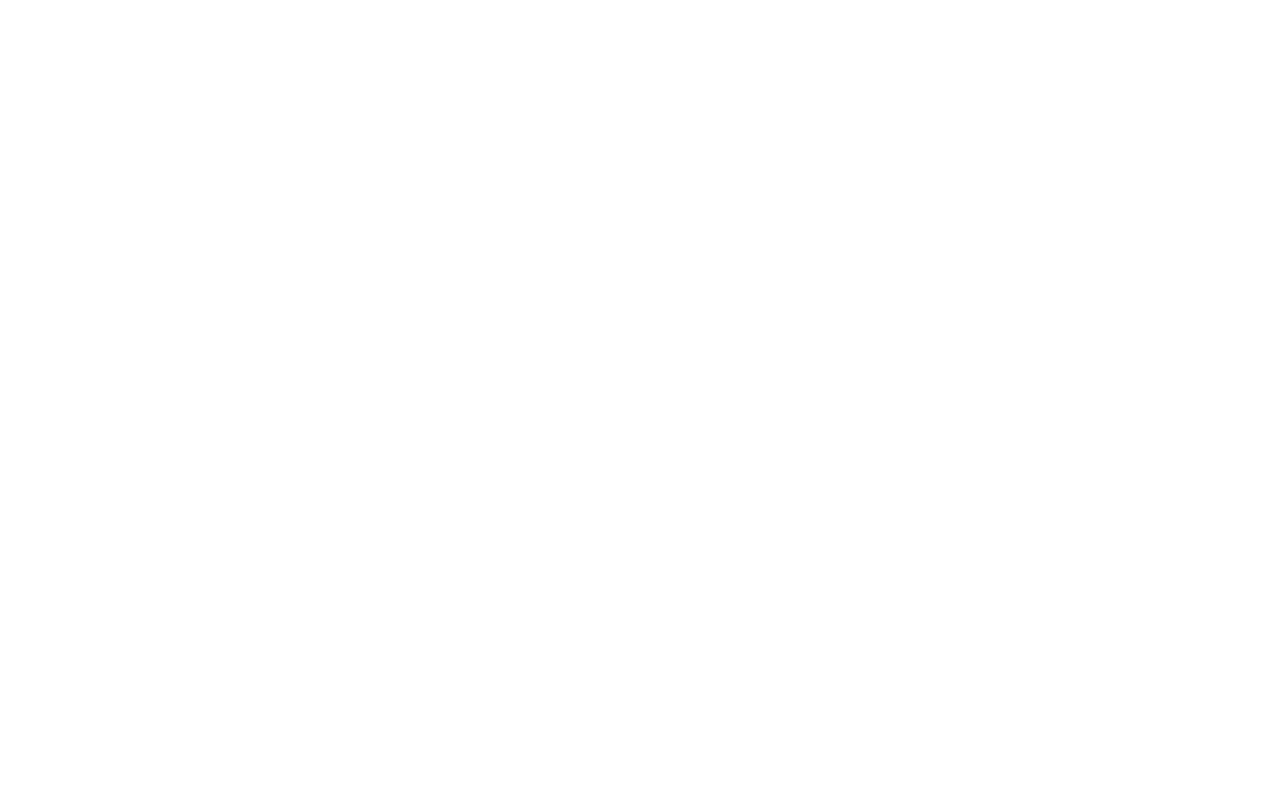
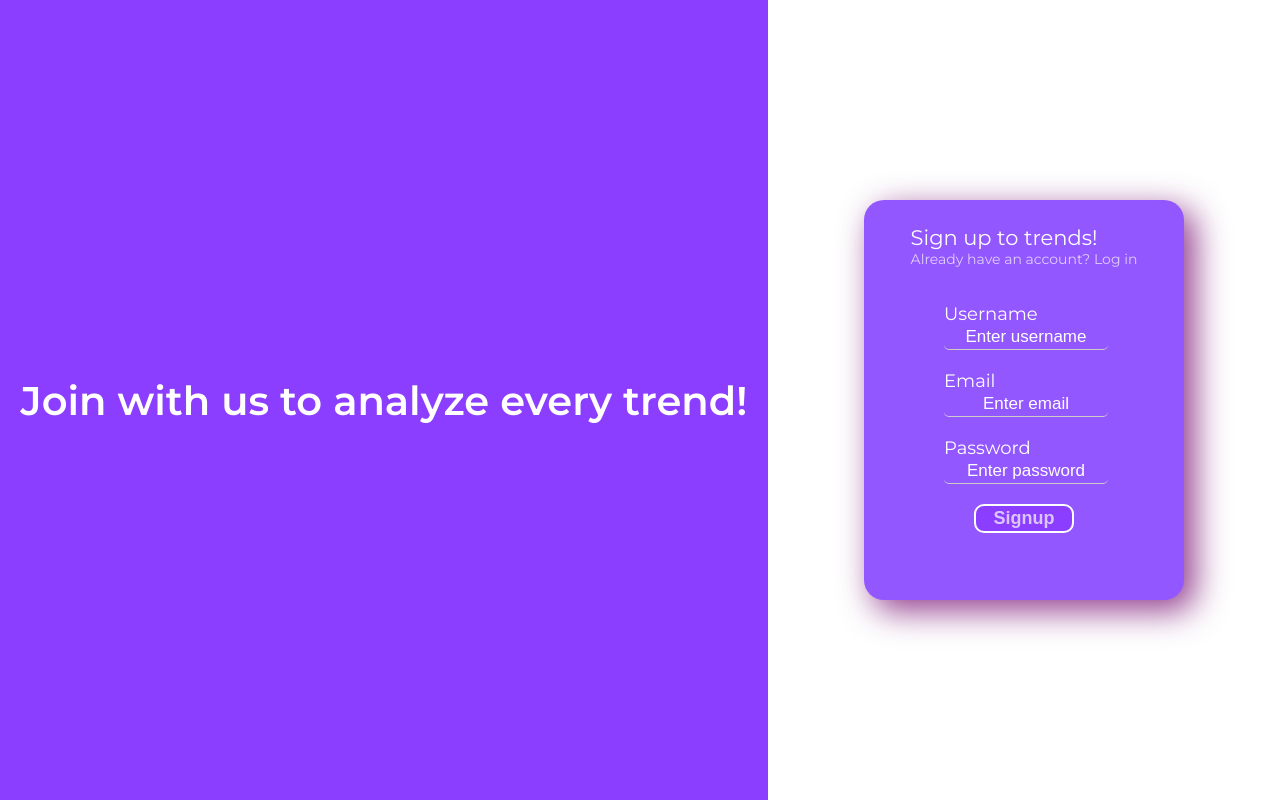
Before and after one commit to DevoAbhi/TweetsVibe, a React (Create React App) app: page /auth in a window 1280 px wide. Before the commit this address had no page. Built offline with nearby package versions, Linux system fonts and the light colour scheme.

Commit message:
update app

```diff
--- a/src/App.js
+++ b/src/App.js
@@ -1,13 +1,27 @@
-import { BrowserRouter as Router, Route, Routes } from 'react-router-dom';
+import { BrowserRouter as Router, Route, Routes, useLocation } from 'react-router-dom';
 import './App.css';
+
+import Navbar from './components/Navbar/Navbar';
+import Auth from './components/Auth/Auth';
+import Dashboard from './components/Dashboard/Dashboard';
 
 
 
 function App() {
   return (
     <Router>
+      {/* {showNavbar && <Navbar />} */}
+      <Navbar />
       <Routes>
-        {/* <Route path="/product" exact element={<Product />} /> */}
+        {/* <Route path="/" exact element={<Home />} /> */}
+
+        {/* <Route path="/game" exact element={<Game />} />
+
+        <Route path="/card" exact element={<Card />} /> */}
+
+        <Route path="/auth" exact element={<Auth />} />
+
+        <Route path='/dashboard' exact element={<Dashboard />}/>
       </Routes>
     </Router>
   );
```
